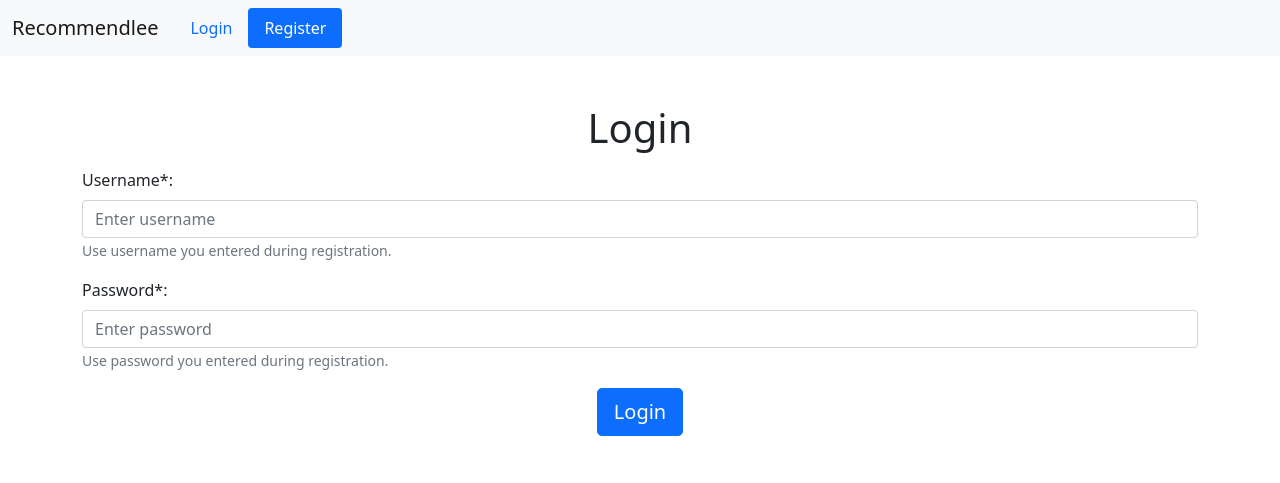
After one commit to Andrew-157/flask_project_2, a Flask app: page /auth/login/ in a window 1280 px wide. The commit adds this page. Shown: the top 483 px of the page. Run offline with Flask 3, Linux system fonts and the light colour scheme.

Commit message:
Login Route

```diff
--- a/app/auth/forms.py
+++ b/app/auth/forms.py
@@ -1,6 +1,7 @@
 from flask_wtf import FlaskForm
 from wtforms import StringField, PasswordField, EmailField, ValidationError
 from wtforms.validators import InputRequired, Length, EqualTo
+from werkzeug.security import check_password_hash
 from sqlalchemy import select
 
 from .. import db
@@ -33,3 +34,25 @@ class RegisterForm(FlaskForm):
         user_with_email = get_user_with_email(email=field.data)
         if user_with_email:
             raise ValidationError(message='A user with this email already exists.')
+
+
+class LoginForm(FlaskForm):
+    username = StringField(label='Username*:', validators=[InputRequired(),
+                                                        Length(min=5, max=255)])
+    password = PasswordField(label='Password*:', validators=[InputRequired(),
+                                                             Length(min=8, max=255)])
+
+    def validate_username(self, field):
+        user_with_username = get_user_with_username(username=field.data)
+        if not user_with_username:
+            raise ValidationError(message='This username was not found.')
+
+    def validate_password(self, field):
+        user_with_username = get_user_with_username(username=self.username.data)
+        if not user_with_username:
+            raise ValidationError(message='This username was not found.')
+        if not check_password_hash(user_with_username.password, field.data):
+            raise ValidationError(message='Wrong password')
+
+    def validate_nothing(self, field):
+        pass
--- a/app/auth/routes.py
+++ b/app/auth/routes.py
@@ -4,8 +4,8 @@ from werkzeug.security import generate_password_hash
 
 from .. import db
 from ..models import User
-from .forms import RegisterForm
-from .crud import get_user_by_id
+from .forms import RegisterForm, LoginForm
+from .crud import get_user_by_id, get_user_with_username
 
 bp = Blueprint(name='auth',
                import_name=__name__,
@@ -43,3 +43,24 @@ class Register(MethodView):
             session['user_id'] = new_user.id
             return redirect(url_for('main.index'))
         return render_template(self.template_name, form=form)
+
+
+class Login(MethodView):
+    methods = ['GET', 'POST']
+
+    def __init__(self) -> None:
+        self.form_class = LoginForm
+        self.template_name = 'auth/login.html'
+
+    def get(self):
+        form = self.form_class()
+        return render_template(self.template_name, form=form)
+
+    def post(self):
+        form = self.form_class(request.form)
+        if form.validate_on_submit():
+            username = form.username.data
+            user = get_user_with_username(username=username)
+            session['user_id'] = user.id
+            return redirect(url_for('main.index'))
+        return render_template(self.template_name, form=form)
--- a/app/auth/urls.py
+++ b/app/auth/urls.py
@@ -1,6 +1,8 @@
 from .routes import bp
-from .routes import Register
+from .routes import Register, Login
 
 
 bp.add_url_rule(rule='/register/',
-                view_func=Register.as_view('register'))
+                view_func=Register.as_view(name='register'))
+bp.add_url_rule(rule='/login/',
+                view_func=Login.as_view(name='login'))
--- /dev/null
+++ b/app/templates/auth/login.html
@@ -0,0 +1,33 @@
+{% extends 'base.html' %}
+
+{% block content %}
+<div class="container py-5">
+    <h1 class="text-center">Login</h1>
+    <form action="{{ url_for('auth.login') }}" method="post">
+        {{ form.csrf_token }}
+        <div class="mb-3 mt-3">
+            {{ form.username.label(class="form-label") }}
+            {{ form.username(placeholder='Enter username', class="form-control") }}
+            <p class="text-muted"><small>Use username you entered during registration.</small></p>
+            {% if form.username.errors %}
+            {% for error in form.username.errors %}
+            <p class="text-danger fw-bold">{{ error }}</p>
+            {% endfor %}
+            {% endif %}
+        </div>
+        <div class="mb-3 mt-3">
+            {{ form.password.label(class="form-label") }}
+            {{ form.password(placeholder="Enter password", class="form-control") }}
+            <p class="text-muted"><small>Use password you entered during registration.</small></p>
+            {% if form.password.errors %}
+            {% for error in form.password.errors %}
+            <p class="text-danger fw-bold">{{ error }}</p>
+            {% endfor %}
+            {% endif %}
+        </div>
+        <div class="text-center">
+            <button type="submit" class="btn btn-primary btn-lg">Login</button>
+        </div>
+    </form>
+</div>
+{% endblock %}
--- a/app/templates/includes/navbar.html
+++ b/app/templates/includes/navbar.html
@@ -18,7 +18,7 @@
             {% else %}
             <ul class="nav nav-pills justify-content-end">
                 <li class="nav-item">
-                    <a href="" class="nav-link">{{ current_user }}</a>
+                    <a href="" class="nav-link">{{ g.user }}</a>
                 </li>
                 <li class="nav-item">
                     <a class="nav-link" href="">Change profile</a>
```
